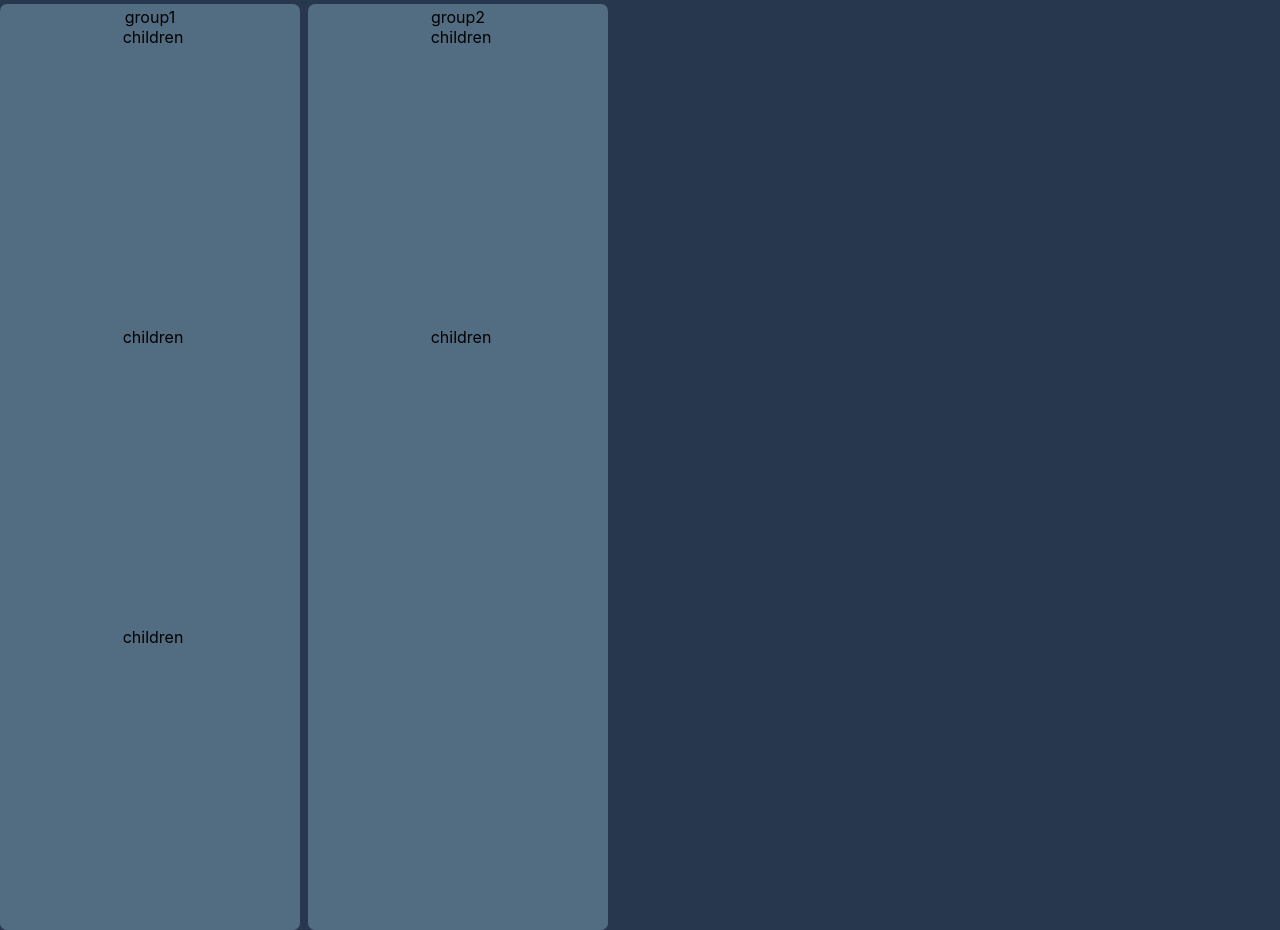
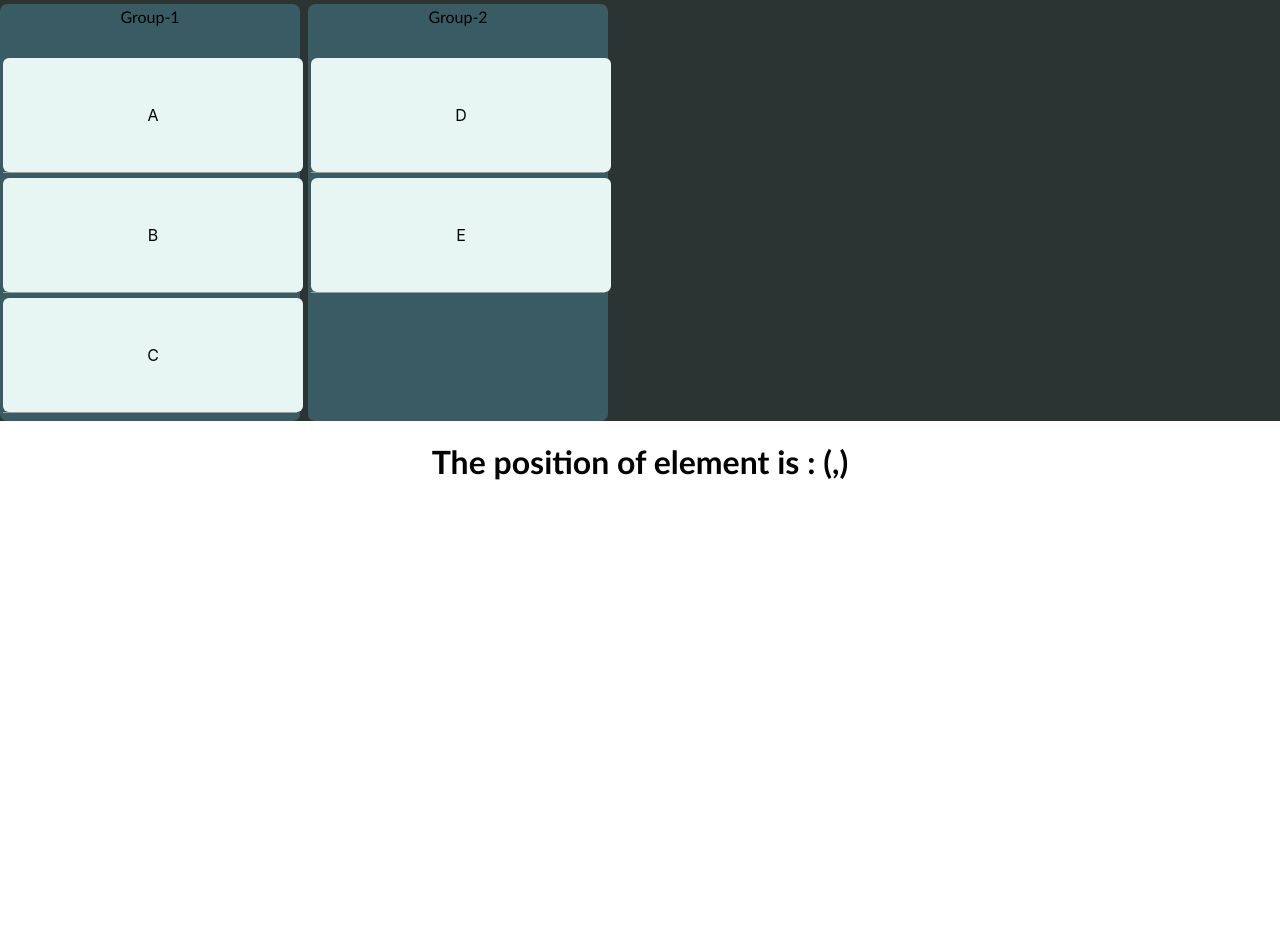
Before and after one commit to Sah314/kanbanApp, a React (Create React App) app: page / in a window 1280 px wide. After the commit the page ends 800 px from the top, so only its background shows below. Built offline with nearby package versions, Linux system fonts and the light colour scheme.

Commit message:
added element resizing and element position finding

```diff
--- a/src/App.js
+++ b/src/App.js
@@ -1,9 +1,9 @@
 import './App.css';
-import Canvas from './components/Canva';
+import Canvas from './components/Canvas';
 function App() {
   const items=[
-    {title:"group1",item:["A","B","C"]},
-    {title:"group2",item:["D","E",]}
+    {title:"Group-1",item:["A","B","C"]},
+    {title:"Group-2",item:["D","E"]}
 ]
   return (
     <div className="App">
--- a/src/components/Canva.css
+++ b/src/components/Canvas.css
@@ -1,27 +1,32 @@
 .dnd{
     display: grid;
-    background-color: #27374D;
+    background-color: #2C3333;
     width: 100%;
     height: 100%;
     grid-template-columns: repeat(auto-fill,300px);
     gap: .5rem;
 }
-
+.group-title{
+    font-family: 'Gill Sans', 'Gill Sans MT', Calibri, 'Trebuchet MS', sans-serif;
+    margin-bottom: 2rem;
+}
 .group{
     border-radius: 7px;
-
-    background-color:#526D82;
+    background-color:#395B64;
     margin-top: 4px;
     padding: 3px;
 }
 .item{
     border-radius: 6px;
     display: flex;
-    min-height:150px;
-    margin: 1rem;
     align-items: center;
-    background-color: aliceblue;
+    background-color: #E7F6F2;
     justify-content: center;
+    z-index: 100;
+}
+
+.item:not(:last-of-type){
+    margin-bottom: 5rem;
 }
 .item:hover{
 cursor:grab;
@@ -30,5 +35,7 @@ cursor:grab;
 .current-dnd-item{
     background-color: #526D82;
     color: #526D82;
-    /* ars above other elements  */
 }
+h1{
+    font-family:'Gill Sans', 'Gill Sans MT', Calibri, 'Trebuchet MS', sans-serif;
+}
--- a/src/components/Canva.js
+++ b/src/components/Canvas.js
@@ -1,25 +1,38 @@
 import React, { useState,useRef } from "react";
-import "./Canva.css";
+import "./Canvas.css";
 import Resizable from "./Resizable"
 function Canvas({items}){
 
-
-
+    const [position,setPosition]=useState([]);
+    const [item,setItem]=useState("");
     const [widgets,setWidgets]=useState(items);
     const [dragging,setDragging]=useState(false);
     const dragItem=useRef();
     const dragNode=useRef();
+
+
 const handleDragStart=(e,itemType)=>{
 //console.log("dragstart",itemType);
 dragItem.current=itemType;
 dragNode.current=e.target;
-//console.log(dragNode.current);
+// console.log(e.clientX,e.clientY);
+// console.log();
+
 dragNode.current.addEventListener('dragend',handleDragEnd);
 setTimeout(()=>{
     setDragging(true);
 },0);
 }
 
+const handleelementposition=(e,params)=>{
+    let X=e.clientX;
+    let Y=e.clientY;
+    console.log(Object.values(params));
+    setItem(Object.values(params));
+    setPosition([X,Y]);
+console.log(X);
+console.log(Y);
+}
 const handleDragEnd=()=>{
 // console.log("dragend...");
 setDragging(false);
@@ -29,7 +42,7 @@ dragNode.current=null;
 }
 const handleDragEnter=(e,params)=>{
     const currentItem=dragItem.current;
-console.log(params);
+
 if(e.target !==dragNode.current){
 
        setWidgets(oldlist=>{
@@ -65,15 +78,24 @@ return(  <div>
             <Resizable direction="vertical"><div className={dragging?getStyles({groupid,itid}):"item"}
             key={it}
             draggable
+            onMouseOver={(e)=>handleelementposition(e,{it})}
             onDragStart={(e)=>handleDragStart(e,{groupid,itid})}
-            onDragEnter={dragging?(e)=>handleDragEnter(e,{groupid,itid}):null} >
+            onDragEnter={dragging?(e)=>handleDragEnter(e,{groupid,itid}):null}
+            style={{height:'95%',display:'flex'}}>
             <p>{it}</p>
         </div></Resizable>
         ))}
      </div>
 ))
 }</div>
-  {/* <div className="group">
+<div>
+    <h1>The position of element {item} is : ({position[0]},{position[1]})</h1>
+</div>
+
+
+
+  {
+  /* <div className="group">
 
     <div className="item" draggable onDragStart={(e)=>handleOnDrag(e,"Item2")}>
         <p>Item2</p>
--- a/src/components/Resizable.tsx
+++ b/src/components/Resizable.tsx
@@ -1,13 +1,13 @@
 import React from 'react';
 import {ResizableBox} from 'react-resizable'
-
+import "./resizeable.css"
 
 interface Resizeableprops {
     direction :string;
     children: any;
 }
 const Resizeable:React.FC<Resizeableprops>=({direction,children})=>{
-    return <ResizableBox height={300} width={300}>children</ResizableBox>;
+    return <ResizableBox height={120} width={300} resizeHandles={['s','sw','se']}>{children}</ResizableBox>;
 };
 
 export default Resizeable;
--- /dev/null
+++ b/src/components/resizeable.css
@@ -0,0 +1,39 @@
+.react-resizable-handle {
+    display:block;
+    height: 0.01rem;
+    width: 98%;
+    background-color: rgb(158, 155, 155);
+    background-repeat: no-repeat;
+    cursor:s-resize; /* Set cursor style to indicate resize */
+
+     /* Set cursor style to indicate resize */
+    /* Add additional styling as per your requirements */
+  }
+
+  .react-resizable-handle:hover {
+background-color: blueviolet;
+}
+.react-resizeable-handle-s{
+    height: 15px;
+    width: 98%;
+        background-color: #ccc;
+        cursor:s-resize; /* Set cursor style to indicate resize */
+        /* Add additional styling as per your requirements */
+}
+.react-resizeable-handle-s:hover{
+    background-color: yellow;
+}
+.react-resizeable-handle-sw{
+    height: 15px;
+    width: 12%;
+        background-color: #ccc;
+        cursor:sw-resize; /* Set cursor style to indicate resize */
+        /* Add additional styling as per your requirements */
+}
+.react-resizeable-handle-se{
+    height: 15px;
+    width: 12%;
+        background-color: #ccc;
+        cursor:se-resize; /* Set cursor style to indicate resize */
+        /* Add additional styling as per your requirements */
+}
```
